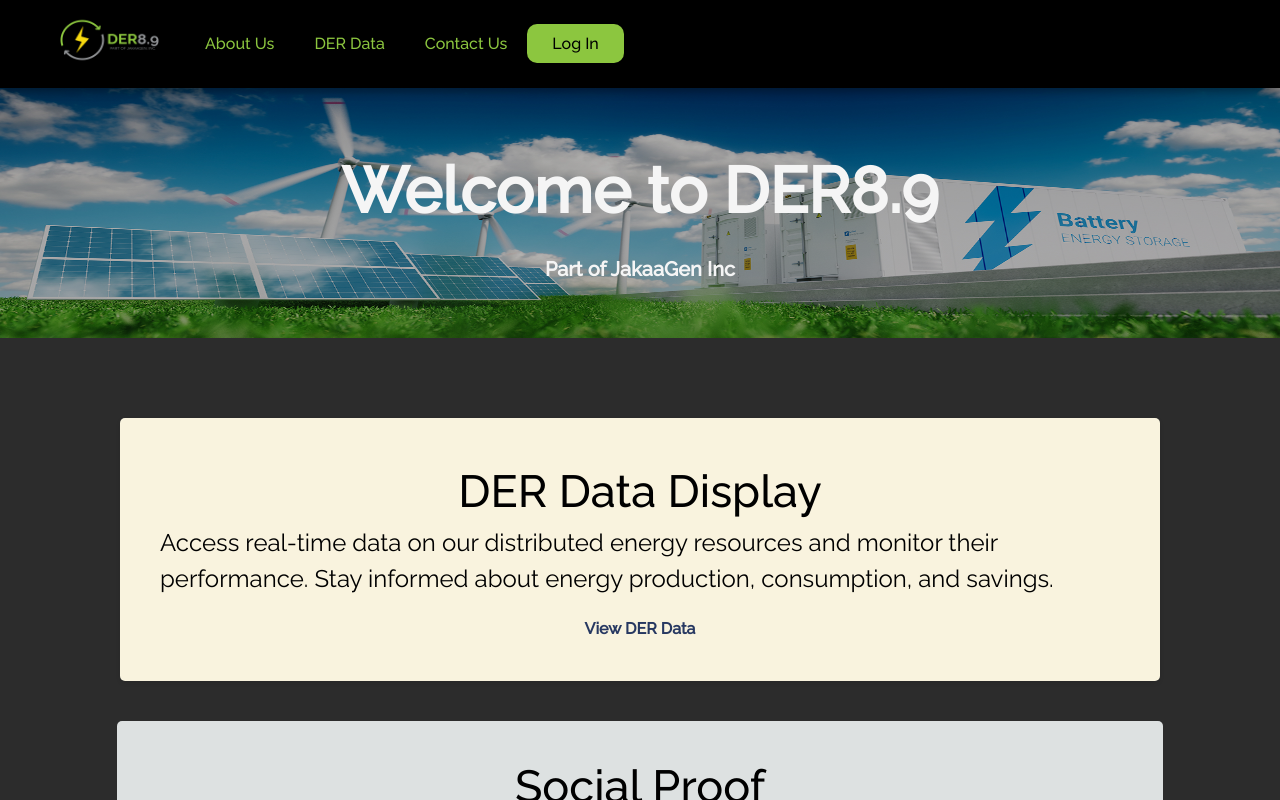
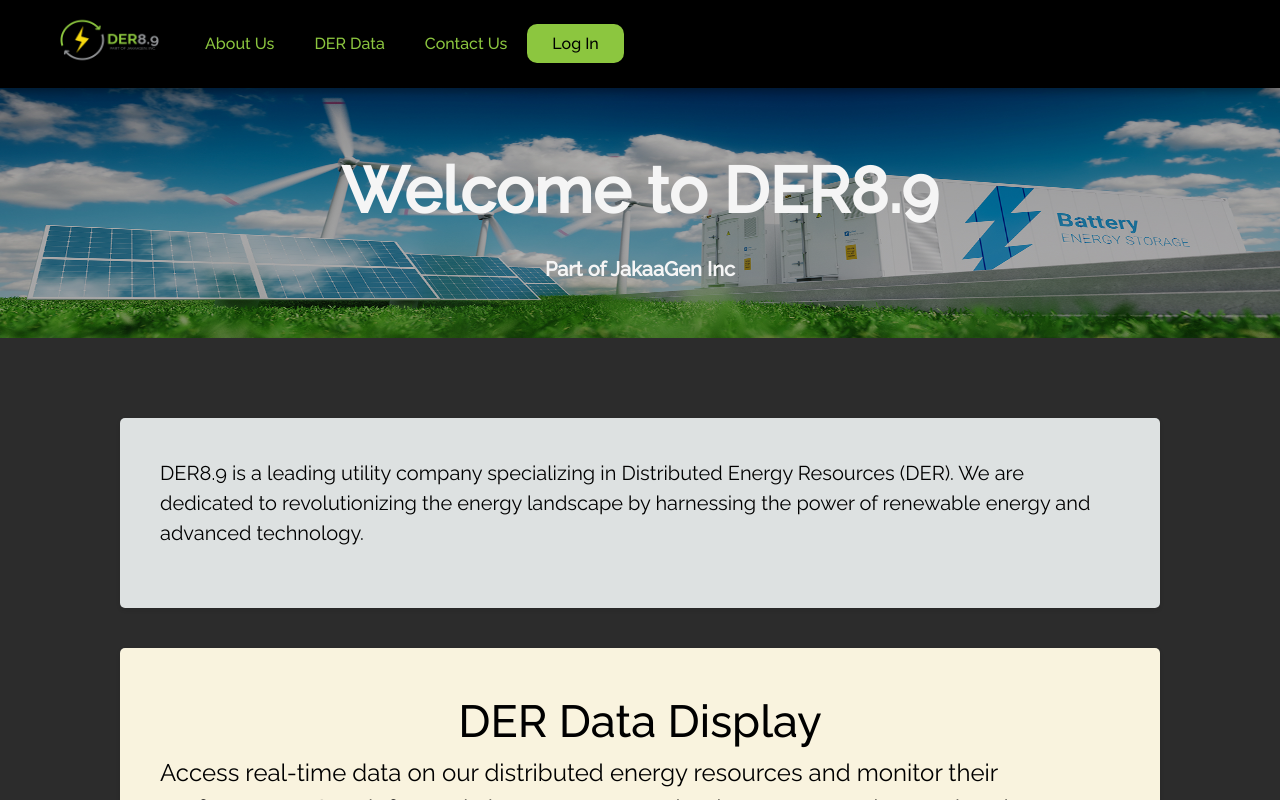
Before and after one commit to cacama-valvata/cfc23-green, a React (Create React App) app in the folder frontend/: page / in a window 1280 px wide. Shown: the top 800 px of the page. Built offline with nearby package versions, Linux system fonts and the light colour scheme.

Commit message:
Add description for rqmt 3

```diff
--- a/frontend/src/pages/Home.js
+++ b/frontend/src/pages/Home.js
@@ -7,6 +7,15 @@
         <h1>Welcome to DER8.9</h1>
         <p>Part of JakaaGen Inc</p>
       </div>
+
+       <div className='description'>
+         <p>
+           DER8.9 is a leading utility company specializing in Distributed
+           Energy Resources (DER). We are dedicated to revolutionizing the
+           energy landscape by harnessing the power of renewable energy and
+           advanced technology.
+         </p>
+       </div>
 
       <div className='der-data'>
         <h2>DER Data Display</h2>
```
